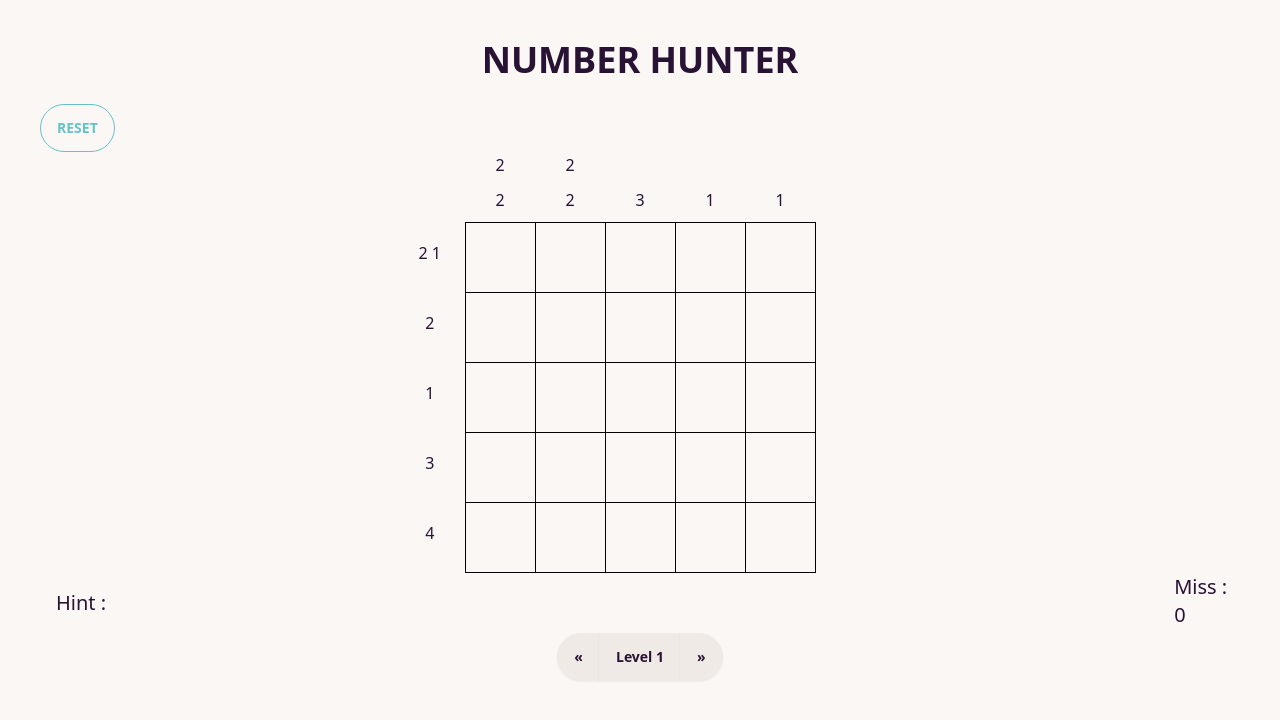
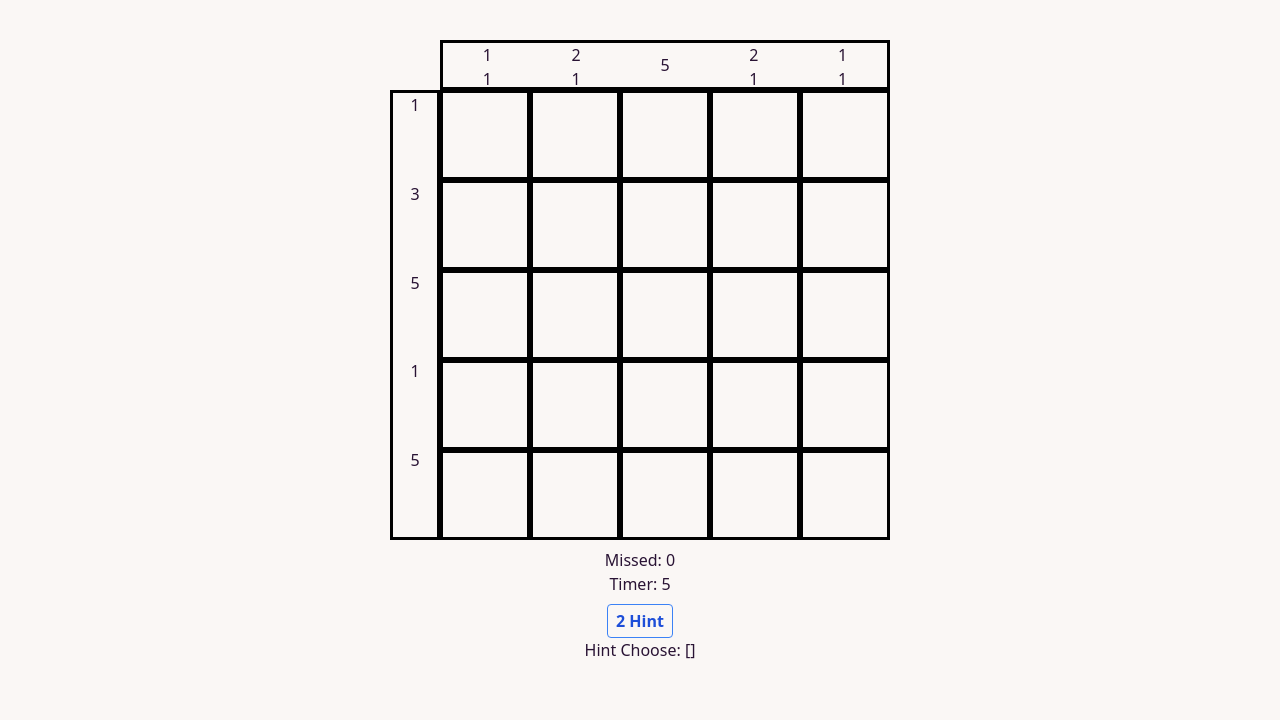
Before and after one commit to sMercyX/PROJECT1-SEC-1-NumberHunterX, a Vue app: page / in a window 1280 px wide. Shown: the top 720 px of the page. Built offline with nearby package versions, Linux system fonts and the light colour scheme.

Commit message:
add countdown time and Hint button

```diff
--- a/src/App.vue
+++ b/src/App.vue
@@ -1,247 +1,218 @@
 <script setup>
-import { ref } from 'vue'
+import { computed, hasInjectionContext, ref } from "vue"
+const level = [
+  "c1",
+  "b2",
+  "c2",
+  "d2",
+  "a3",
+  "b3",
+  "c3",
+  "d3",
+  "e3",
+  "c4",
+  "a5",
+  "b5",
+  "c5",
+  "d5",
+  "e5",
+]
 
-const refreshPage = () => {
-  location.reload() // Reloads the current page
+// unused
+// const rowHints = ref([[4], [1, 2], [1, 1], [1, 1], [4]]);
+// const colHints = ref([[], [1], [5], [1, 1], [5], [1]]);
+
+const failed = ref(0)
+const checked = []
+
+const win = ref(false)
+
+function mark(event) {
+  event.preventDefault()
+  let targetTile = event.target //tile clicked
+  let targetTileId = targetTile.id //clicked tile id
+  let targetClasses = targetTile.className.split(" ") //split class into array
+  if (checked.includes(targetTileId)) {
+    //if already checked, return
+    return
+  }
+  if (targetClasses.includes("marked")) {
+    //remove marked class from the tile
+    let markToRm = targetClasses.findIndex((tileClass) => {
+      return tileClass === "marked"
+    })
+    targetClasses.splice(markToRm, 1)
+    targetTile.className = targetClasses.join(" ")
+    targetTile.style.backgroundColor = "white"
+    return
+  }
+  targetClasses.push("marked")
+  targetTile.className = targetClasses.join(" ")
+  targetTile.style.backgroundColor = "grey"
 }
 
-const missed = ref(0)
-//style
-const blockStyle = 'hanjie-cell'
-const noneBorder = 'row-number'
-const halfBlock = 'hanjie-cell-half'
-const correct = 'MediumSeaGreen'
-const unCorrect = '#f87171'
+function check(event) {
+  const clickedTile = event.target
+  const clickedTileId = clickedTile.id
+  let targetClasses = clickedTile.className.split(" ")
 
-//block stores row and column of table
-const blocks = []
-//rows stores row name of table
-const rows = ['t', '0', '1', '2', '3', '4', '5']
-//columns stores column name of table
-const columns = ['0', 'a', 'b', 'c', 'd', 'e', '99']
+  if (checked.includes(clickedTileId) || targetClasses.includes("marked")) {
+    //check if already checked or marked by player
+    return
+  }
 
-//to stores row and column to blocks
-rows.forEach((ele) => {
-  blocks.push({ row: ele, column: [...columns] }) //use spread to easy copy data without reference
-})
-console.log(blocks) //log to show result of block
+  checked.push(clickedTileId)
+  if (level.includes(clickedTileId)) {
+    clickedTile.style.backgroundColor = "green"
+    clickedTile.style.cursor = "default"
+  } else {
+    failed.value++
+    clickedTile.style.backgroundColor = "red"
+    clickedTile.style.cursor = "not-allowed"
+  }
 
-//result of above
-// blocks = [
-//   {
-//     row: '0',
-//     column: ['0', 'a', 'b', 'c', 'd', 'e', '99'],
-//   },
-//   {
-//     row: '1',
-//     column: ['0', 'a', 'b', 'c', 'd', 'e', '99'],
-//   },
-//   {
-//     row: '2',
-//     column: ['0', 'a', 'b', 'c', 'd', 'e', '99'],
-//   },
-//   {
-//     row: '3',
-//     column: ['0', 'a', 'b', 'c', 'd', 'e', '99'],
-//   },
-//   {
-//     row: '4',
-//     column: ['0', 'a', 'b', 'c', 'd', 'e', '99'],
-//   },
-//   {
-//     row: '5',
-//     column: ['0', 'a', 'b', 'c', 'd', 'e', '99'],
-//   },
-// ]
-
-//correctBlock stores block that when click its will change to correct color
-const correctBlock = [
-  'a1',
-  'b1',
-  'e1',
-  'a2',
-  'b2',
-  'c3',
-  'a4',
-  'b4',
-  'c4',
-  'a5',
-  'b5',
-  'c5',
-  'd5',
-]
-
-//checkHeaderStyle is use for checking that block is header or not to custom style
-const checkHeaderStyle = (id) => {
-  if (id.includes('0')) return `${halfBlock} ${noneBorder}`
-  if (id.includes('t')) return `${halfBlock} ${noneBorder}`
-  if (id.includes('99')) return `${blockStyle} ${noneBorder}`
-  return blockStyle
-}
-const checkTR = (id) => {
-  if (id.includes('0'))
-    return `
-  height: 30px;`
-  if (id.includes('t'))
-    return `
-  height: 30px;`
+  checkWin()
 }
 
-//headerNums stores id and result of block of table head
-const headerNums = [
-  {
-    id: 'at',
-    result: '2',
-  },
-  {
-    id: 'bt',
-    result: '2',
-  },
-  {
-    id: 'a0',
-    result: '2',
-  },
-  {
-    id: 'b0',
-    result: '2',
-  },
-  {
-    id: 'c0',
-    result: '3',
-  },
-  {
-    id: 'd0',
-    result: '1',
-  },
-  {
-    id: 'e0',
-    result: '1',
-  },
-  {
-    id: '01',
-    result: '2  1',
-  },
-  {
-    id: '02',
-    result: '2',
-  },
-  {
-    id: '03',
-    result: '1',
-  },
-  {
-    id: '04',
-    result: '3',
-  },
-  {
-    id: '05',
-    result: '4',
-  },
-]
-
-const checkHeader = (id) => {
-  const index = headerNums.findIndex((num) => num.id === id) //checking id in array of header numbers to find result
-  return index >= 0 ? headerNums[index].result : ''
+function checkWin() {
+  let winTemp = true
+  level.forEach((mustCheckCell) => {
+    if (!checked.includes(mustCheckCell)) {
+      winTemp = false
+    }
+  })
+  console.log(winTemp)
+  win.value = winTemp
 }
 
-//addClickers is use to adding click to only block that should be (block that have a line)
-const addClickers = (id) => {
-  if (!id.includes('0') && !id.includes('99')&& !id.includes('t')) {
-    console.log(id)
-    const blockColor = correctBlock.includes(id) ? correct : unCorrect
-    const targetBlock = document.getElementById(id)
-    targetBlock.style.backgroundColor = blockColor
-    if (blockColor == unCorrect) {
-      targetBlock.textContent = 'x'
-      missed.value++
-    }
+function endGame() {}
+
+// ------------------------------------------
+
+const Time = ref(10)
+
+const TimeInterval = setInterval(() => {
+  Time.value--
+  if (Time.value == -1) {
+    clearInterval(TimeInterval)
   }
+}, 1000)
+
+const isTimeUp = () => {
+  return Time.value <= 0
 }
+
+const hintCount = ref(2)
+
+let randomBox = ref([])
+
+const hintClicked = () => {
+  if (hintCount.value > 0) {
+    hintCount.value -= 1
+    const arrayRandom = level[Math.floor(Math.random() * level.length)]
+    randomBox.value.push(arrayRandom)
+
+  }
+
+}
+
+
+// -------------------------------------------
 </script>
 
 <template>
-  <div class="container p-10 m-auto">
-    <div class="header pb-2 flex justify-center">
-      <div class="mb-4 text-4xl font-extrabold">NUMBER HUNTER</div>
+  <div>
+    <!-- Grid inspired by https://github.com/JosephCoburn/nonogram-puzzle -->
+    <div
+      id="playGrid"
+      class="container mx-auto mt-10 text-center flex justify-center"
+    >
+      <div id="colHints">
+        <div>1<br />1</div>
+        <div>2<br />1</div>
+        <div>5</div>
+        <div>2<br />1</div>
+        <div>1<br />1</div>
+      </div>
+      <div id="rowHints" class="">
+        <div>1</div>
+        <div>3</div>
+        <div>5</div>
+        <div>1</div>
+        <div>5</div>
+        <!-- <div>1&nbsp1</div> -->
+      </div>
+      <div id="playTable">
+        <div v-for="i in 5" class="flex">
+          <div
+            v-for="char in ['a', 'b', 'c', 'd', 'e']"
+            class="block"
+            :id="char + i"
+            :key="char + i"
+            @click="check"
+            @click.right="mark"
+          ></div>
+        </div>
+        <!-- <div class="block" id="a1" @click="check" @click.right="mark"></div>
+        <div class="block" id="b1" @click="check" @click.right="mark"></div>
+        <div class="block" id="c1" @click="check" @click.right="mark"></div>
+        <div class="block" id="d1" @click="check" @click.right="mark"></div>
+        <div class="block" id="e1" @click="check" @click.right="mark"></div>
+
+        <div class="block" id="a2" @click="check" @click.right="mark"></div>
+        <div class="block" id="b2" @click="check" @click.right="mark"></div>
+        <div class="block" id="c2" @click="check" @click.right="mark"></div>
+        <div class="block" id="d2" @click="check" @click.right="mark"></div>
+        <div class="block" id="e2" @click="check" @click.right="mark"></div>
+
+        <div class="block" id="a3" @click="check" @click.right="mark"></div>
+        <div class="block" id="b3" @click="check" @click.right="mark"></div>
+        <div class="block" id="c3" @click="check" @click.right="mark"></div>
+        <div class="block" id="d3" @click="check" @click.right="mark"></div>
+        <div class="block" id="e3" @click="check" @click.right="mark"></div>
+
+        <div class="block" id="a4" @click="check" @click.right="mark"></div>
+        <div class="block" id="b4" @click="check" @click.right="mark"></div>
+        <div class="block" id="c4" @click="check" @click.right="mark"></div>
+        <div class="block" id="d4" @click="check" @click.right="mark"></div>
+        <div class="block" id="e4" @click="check" @click.right="mark"></div>
+
+        <div class="block" id="a5" @click="check" @click.right="mark"></div>
+        <div class="block" id="b5" @click="check" @click.right="mark"></div>
+        <div class="block" id="c5" @click="check" @click.right="mark"></div>
+        <div class="block" id="d5" @click="check" @click.right="mark"></div>
+        <div class="block" id="e5" @click="check" @click.right="mark"></div> -->
+      </div>
     </div>
-    <button
-      class="btn btn-outline btn-primary"
-      type="reset"
-      @click="refreshPage()"
-    >
-      RESET
-    </button>
-    <div class="join flex justify-center">
-      <table class="hanjie-table">
-        <tr
-          v-for="block in blocks"
-          :key="block.row"
-          :id="block.row"
-          :style="checkTR(block.row)"
-        >
-          <td
-            :class="checkHeaderStyle(col + block.row)"
-            v-for="col in block.column"
-            :key="col + block.row"
-            :id="col + block.row"
-            @click="addClickers(col + block.row)"
-          >
-            {{ checkHeader(col + block.row) }}
-          </td>
-        </tr>
-      </table>
-    </div>
-
-    <div class="btm-text flex justify-center content-around">
-      <div class="collapse">
-        <input type="checkbox" />
-        <div class="collapse-title text-xl font-medium justify-start">
-          Hint :
-        </div>
-        <div class="collapse-content hidden-hint">
-          <p>hide hint</p>
-        </div>
+    <div class="container mx-auto mt-2 text-center">
+      <div>
+        Missed: {{ failed }} <br />
+        Timer: {{ !isTimeUp() ? Time : "Time's up" }}
       </div>
 
-      <div class="text-xl font-medium justify-items-end">
-        Miss : {{ missed }}
-      </div>
-    </div>
+      <div v-if="win">Course Cleared!</div>
+      <div v-if="isTimeUp()">Game Over!</div>
 
-    <div class="join pagination flex justify-center">
-      <button class="join-item btn">«</button>
-      <button class="join-item btn">Level 1</button>
-      <button class="join-item btn">»</button>
+      <button
+
+        class="bg-transparent hover:bg-blue-500 text-blue-700 font-semibold hover:text-white py-1 px-2 mt-2 border border-blue-500 hover:border-transparent rounded"
+        @click="hintClicked"
+      >
+        {{ hintCount }} Hint
+      </button>
+
+      <p>Hint Choose: {{ randomBox }}</p>
     </div>
   </div>
 </template>
 
 <style scoped>
-.hanjie {
-  border-collapse: collapse;
-  margin: 20px;
-}
-
-.hanjie-cell {
-  width: 70px;
-  height: 70px;
-  border: 1px solid #000;
+.borderCells {
+  text-wrap: nowrap;
   text-align: center;
 }
-.hanjie-cell-half {
-  width: 70px;
-  height: 30px;
-  border: 1px solid #000;
+.blocks {
+  border: solid black 1px;
   text-align: center;
-  padding-bottom: 10px;
-}
-.filled {
-  background-color: #000;
-}
-
-.col-number,
-.row-number,
-.none {
-  border: none;
 }
 </style>
--- a/src/assets/main.css
+++ b/src/assets/main.css
@@ -1,3 +1,47 @@
 @tailwind base;
 @tailwind components;
 @tailwind utilities;
+
+#playGrid {
+  display: grid;
+  grid-template-columns: 50px 450px;
+  grid-template-rows: 50px 450px;
+  grid-column-gap: 0px;
+  grid-row-gap: 0px;
+}
+#colHints {
+  grid-row: 1;
+  grid-column: 2;
+  display: flex;
+  border: solid black;
+}
+#rowHints {
+  grid-row: 2;
+  grid-column: 1;
+  display: flex;
+  flex-direction: column;
+  border: solid black;
+}
+#rowHints div {
+  flex-grow: 1;
+  margin: auto;
+  user-select: none;
+}
+#colHints div {
+  flex-grow: 1;
+  margin: auto;
+  user-select: none;
+}
+
+#playTable {
+  grid-row: 2;
+  grid-column: 2;
+  display: flex;
+  flex-wrap: wrap;
+}
+.block {
+  width: 90px;
+  height: 90px;
+  cursor: pointer;
+  border: solid black;
+}
```
